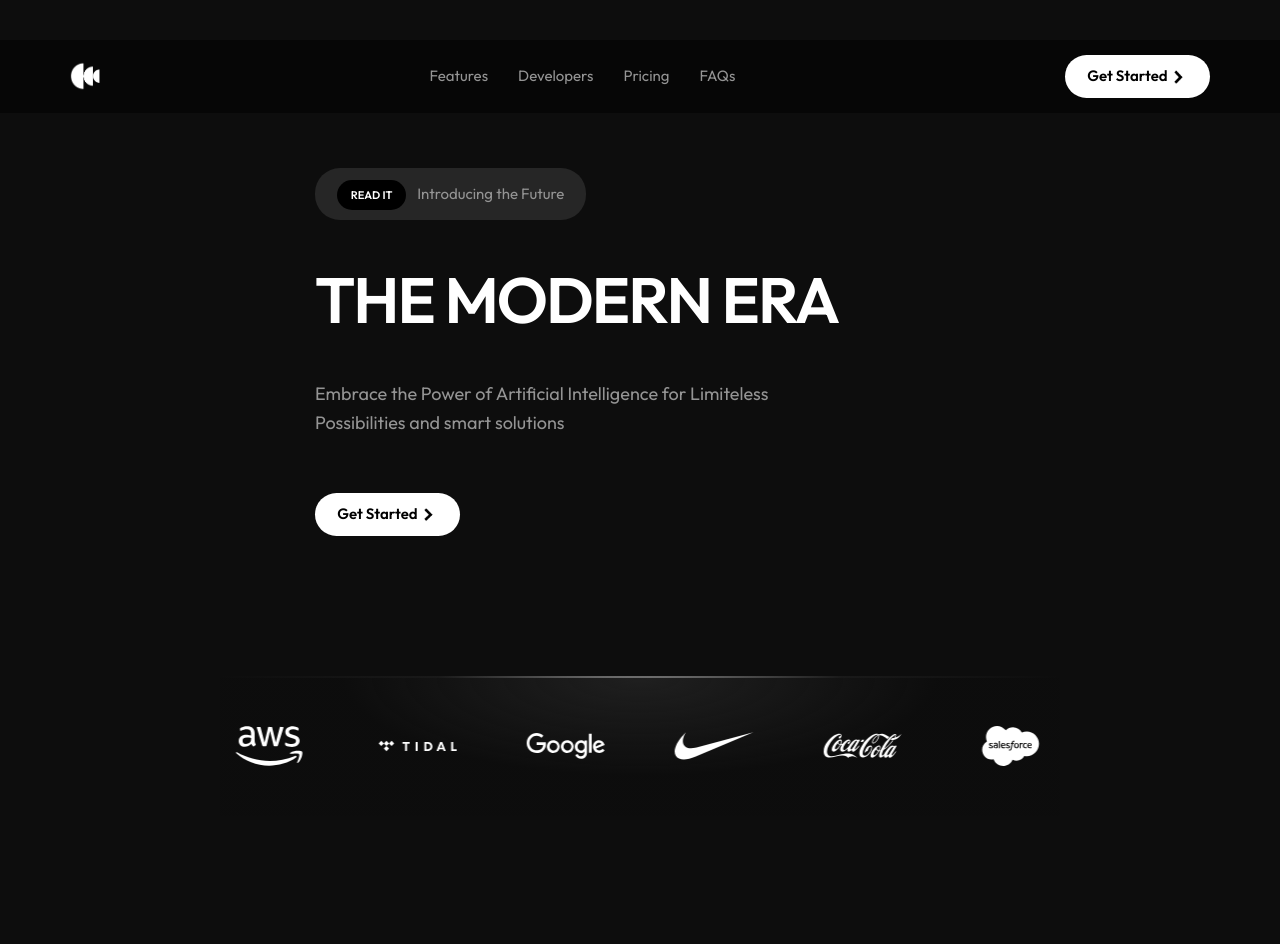
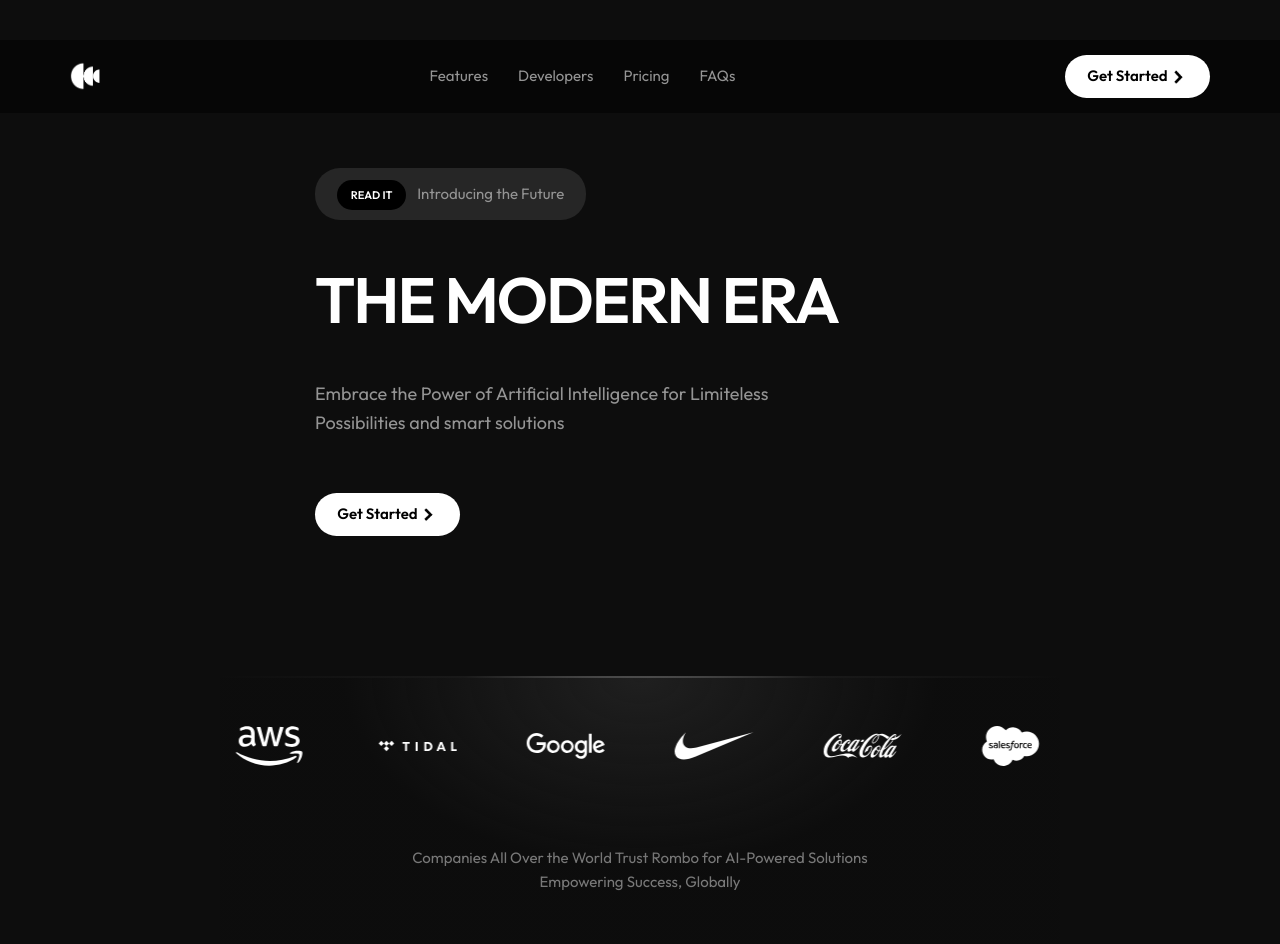
Before and after one commit to johnazt/new-era-landing, a website built with Vite: page index.html in a window 1280 px wide. Before the commit the page ends 816 px from the top, so only its background shows below. Built offline with nearby package versions, Linux system fonts and the light colour scheme.

```diff
--- a/index.html
+++ b/index.html
@@ -77,6 +77,8 @@
                 <img class="hero__swiper_image" src="./assets/images/salesforce.svg" alt="">
               </div>
             </div>
+            <p class="hero__swiper_paragraph">Companies All Over the World Trust Rombo for AI-Powered Solutions <br>
+              Empowering Success, Globally</p>
           </div>
         </div>
       </section>
--- a/scss/components/_hero.carousel.scss
+++ b/scss/components/_hero.carousel.scss
@@ -1,10 +1,10 @@
 @use '../util/' as u;
 
 .hero__swiper {
+  position: relative;
   width: min(calc(100% - u.rem(32)), u.rem(840));
+  padding: u.rem(50) u.rem(10);
   margin-inline: auto;
-  padding: u.rem(50) u.rem(10);
-  position: relative;
 
   &::before {
     content: "";
@@ -29,4 +29,14 @@
     object-fit: fill;
     text-align: center;
   }
+
+  &_paragraph {
+    text-align: center;
+    color: var(--clr-gray);
+    font-weight: 400;
+  }
 }
+
+.swiper-wrapper {
+  margin-bottom: u.rem(80)
+}
```
